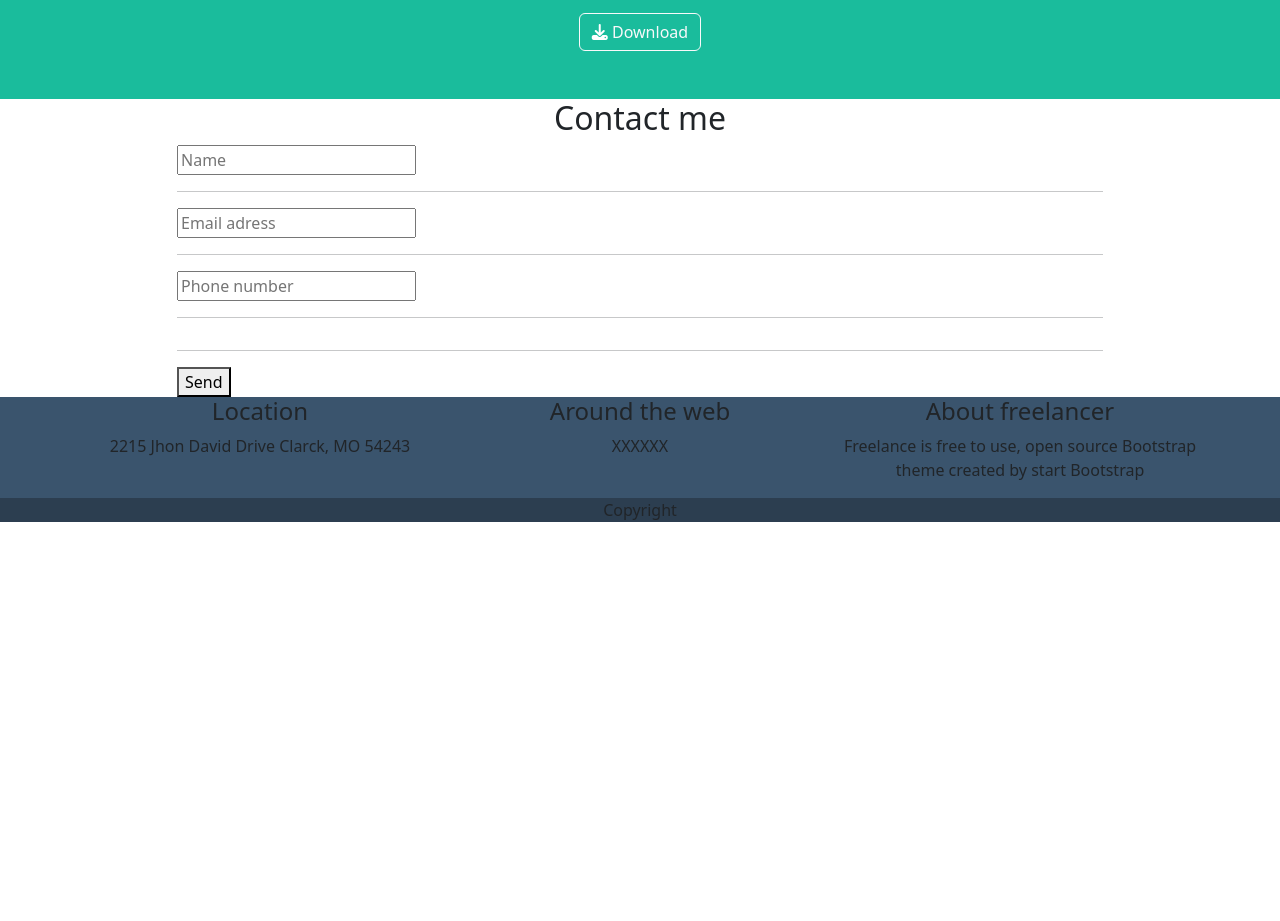
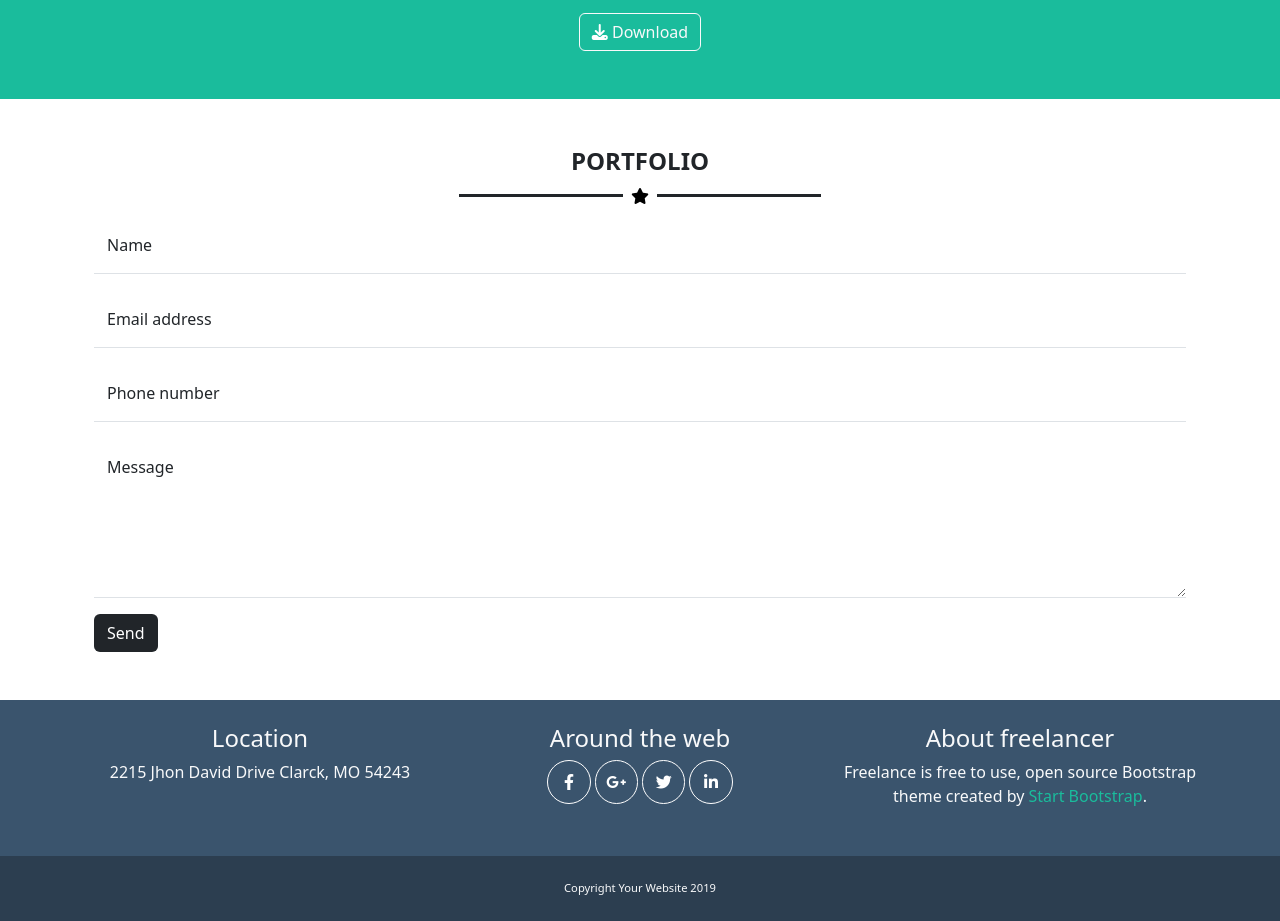
Before and after one commit to AlessandroSemeraro/html-css-bootstrap-freelancer, a plain HTML site: page index.html in a window 1280 px wide. Shown: the part 1385-2306 px from the top of the page. Before the commit the page ends 1907 px from the top, so only its background shows below. Drawn offline with nearby package versions, Linux system fonts and the light colour scheme.

Commit message:
added bottom main , footer , fixed padding sections

```diff
--- a/index.html
+++ b/index.html
@@ -17,9 +17,9 @@
     <!--HEADER-->
     <header class="bg-dark ">
         <div class="container">
-            <nav class="navbar navbar-expand-md">    <!--NAV-->
+            <nav class="navbar navbar-expand-md fw-bold">    <!--NAV-->
                 <div class="container-fluid">
-                  <a class="navbar-brand text-light" href="#">START BOOTSTRAP</a>
+                  <a class="navbar-brand text-light " href="#">START BOOTSTRAP</a>
                   <button class="navbar-toggler navbar-dark" type="button" data-bs-toggle="collapse" data-bs-target="#navbarNavDropdown" aria-controls="navbarNavDropdown" aria-expanded="false" aria-label="Toggle navigation">
                     <span class="navbar-toggler-icon navbar-dark"></span>
                   </button>
@@ -124,56 +124,78 @@
         </section>
         <section id="contact-me">
             <div class="container d-flex flex-column justify-content-between">
-                <div class="row d-flex flex-column align-items-center">
-                    <div class="col-4 d-flex justify-content-center">
-                        <h2>Contact me</h2>
-                    </div>
-                    <div class="col-5 col-md-10 col-lg-10">
-                        <div><input type="text" id="name" name="name" placeholder="Name"></div>
-                        <hr>
-                    </div>
-                    <div class="col-5 col-md-10 col-lg-10">
-                        <div><input type="text" id="name" name="name" placeholder="Email adress"></div>
-                        <hr>
-                    </div>
-                    <div class="col-5 col-md-10 col-lg-10">
-                        <div><input type="text" id="name" name="name" placeholder="Phone number"></div>
-                        <hr>
-                    </div>
-                </div>
-                <div class="row d-flex flex-column justify-content-end align-items-center">
-                    <div class="col-5 col-md-10 col-lg-10">
-                        <hr>
-                        <button type="button">Send</button>
+                <div class="container py-5">
+                    <div class="row">
+                        <div class="col-12">
+                            <div class="d-flex justify-content-center">
+                                <h1 class="text-uppercase fs-4 fw-bolder">Portfolio</h1>
+                            </div>
+                            <div class="my_star d-flex align-items-center justify-content-center mb-2 text-center">
+                                <div class="my_star-line bg-dark"></div>
+                                <div class="mx-2"><i class="fa-solid fa-star" style="color: #000000;"></i></div>
+                                <div class="my_star-line bg-dark"></div>
+                            </div>
+                        </div>
+                        <div class="col-12">
+                            <form id="form-contact-me">
+                                <div class="form-floating mb-3">
+                                    <input type="Name" class="form-control" id="floatingInput" placeholder="name@example.com">
+                                    <label for="floatingInput">Name</label>
+                                </div>
+                                <div class="form-floating mb-3">
+                                    <input type="Email" class="form-control" id="floatingPassword" placeholder="Email address">
+                                    <label for="floatingInput">Email address</label>
+                                </div>
+                                <div class="form-floating mb-3">
+                                    <input type="tel" class="form-control" id="floatingInput" placeholder="Phone number">
+                                    <label for="floatingPassword">Phone number</label>
+                                </div>
+                                <div class="form-floating mb-3">
+                                    <textarea class="form-control" placeholder="Message" id="floatingTextarea" cols="30"></textarea>
+                                    <label for="floatingTextarea">Message</label>
+                                </div>
+                                <div>
+                                    <button class="btn bg-dark text-white" type="button">Send</button>
+                                </div>
+                            </form>
+                        </div>
                     </div>
                 </div>
             </div>
         </section>
     </main>
+    <!--END MAIN-->
+
+    <!--FOOTER-->
     <footer>
         <section id="top-footer">
-            <div class="container">
+            <div class="container py-4 text-light">
                 <div class="row d-flex flex-column justify-content-between d-md-flex flex-md-row justify-content-md-between">
-                    <div class="col-12 text-center d-flex flex-column align-items-center col-md-4 col-lg-4">
+                    <div class="col-12 text-center d-flex flex-column align-items-center col-md-4 col-lg-4 mb-3">
                         <h4>Location</h4>
                         <p>2215 Jhon David Drive Clarck, MO 54243</p>
                     </div>
-                    <div class="col-12 text-center d-flex flex-column align-items-center col-md-4 col-lg-4">
+                    <div class="col-12 text-center d-flex flex-column align-items-center col-md-4 col-lg-4 mb-4">
                         <h4>Around the web</h4>
-                        <p>XXXXXX</p>
+                        <div class="fs-6">
+                            <span><i class="fa fa-brands fa-facebook-f" style="color: #ffffff;"></i></span>
+                            <span><i class="fa fa-brands fa-google-plus-g" style="color: #ffffff;"></i></span>
+                            <span><i class="fa fa-brands fa-twitter" style="color: #ffffff;"></i></span>
+                            <span><i class="fa fa-brands fa-linkedin-in" style="color: #ffffff;"></i></span>
+                        </div>
                     </div>
-                    <div class="col-12 text-center d-flex flex-column align-items-center col-md-4 col-lg-4">
+                    <div class="col-12 text-center d-flex flex-column align-items-center col-md-4 col-lg-4 mb-2">
                         <h4>About freelancer</h4>
-                        <p>Freelance is free to use, open source Bootstrap theme created by start Bootstrap</p>
+                        <p>Freelance is free to use, open source Bootstrap theme created by <span class="my_green-tc"> Start Bootstrap</span>.</p>
                     </div>
                 </div>
             </div>
         </section>
         <section id="bottom-footer">
-            <section class="container">
+            <section class="container py-4">
                 <div class="row ">
-                    <div class="col-12 d-flex justify-content-center">
-                        <div>Copyright</div>
+                    <div class="col-12 d-flex justify-content-center text-light">
+                        <div class="my_font-footer">Copyright Your Website 2019</div>
                     </div>
                 </div>
             </section>
--- a/style/style.css
+++ b/style/style.css
@@ -9,6 +9,11 @@
 #abouts{
     background-color: #1ABC9C;
 }
+
+.my_green-tc{
+    color: #1ABC9C;
+}
+
 
 
 #top-footer{
@@ -36,3 +41,32 @@
     width: 15%;
     background-color: white;
 }
+
+i.fa {
+    display: inline-block;
+    border-radius: 100%;
+    width: 2.7rem;
+    height: 2.7rem;
+    border: 1px solid white;
+    padding-top: 0.8rem;
+  }
+
+  .my_font-footer{
+    font-size: 0.7rem;
+  }
+
+#form-contact-me input,
+#form-contact-me textarea{
+    border-top: 0;
+    border-left: 0;
+    border-right: 0;
+    border-radius: 0;
+}
+
+#form-contact-me textarea{
+    height: 10rem;
+}
+
+.btn{
+    background-color: #1ABC9C;
+}
```
